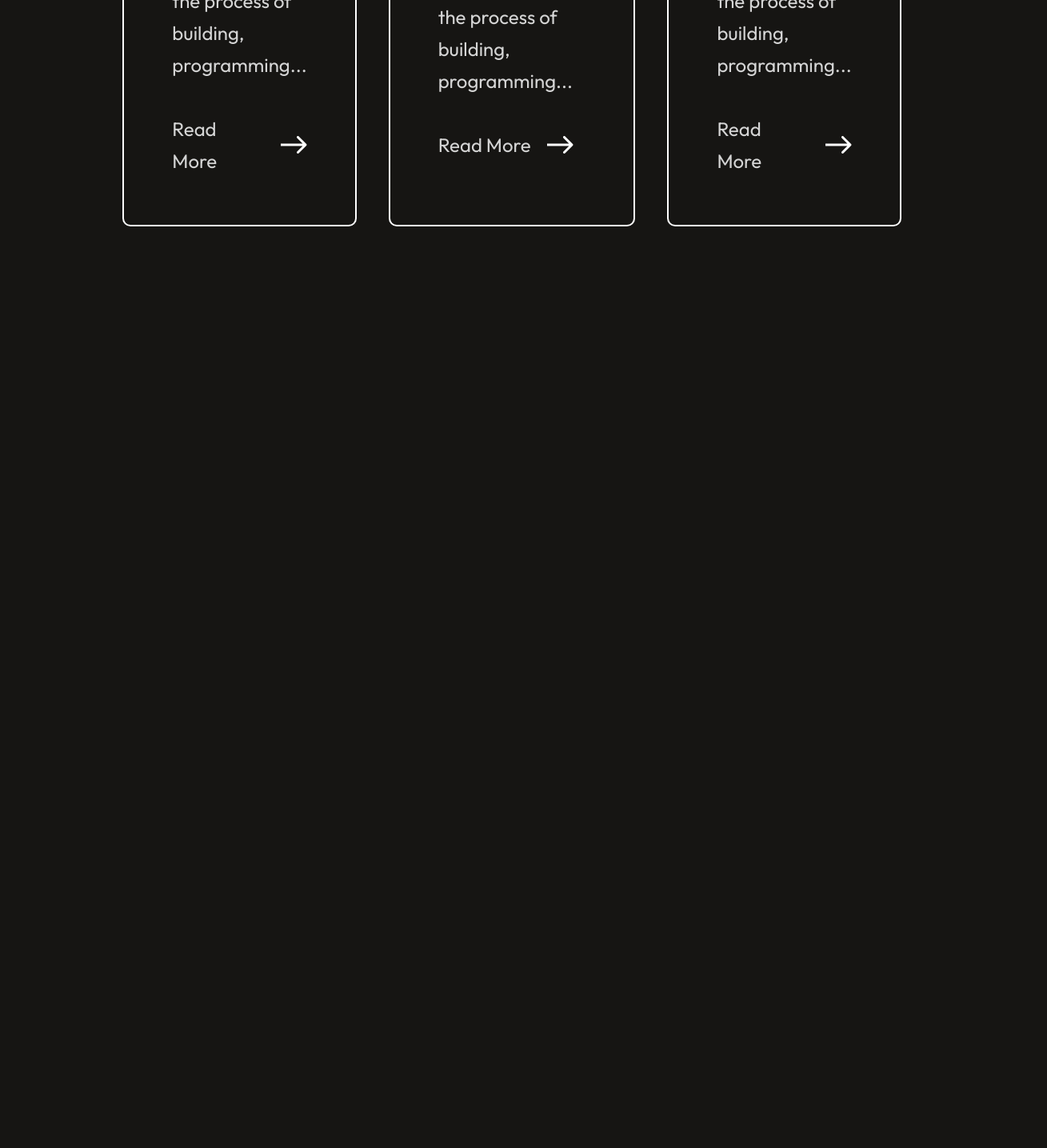
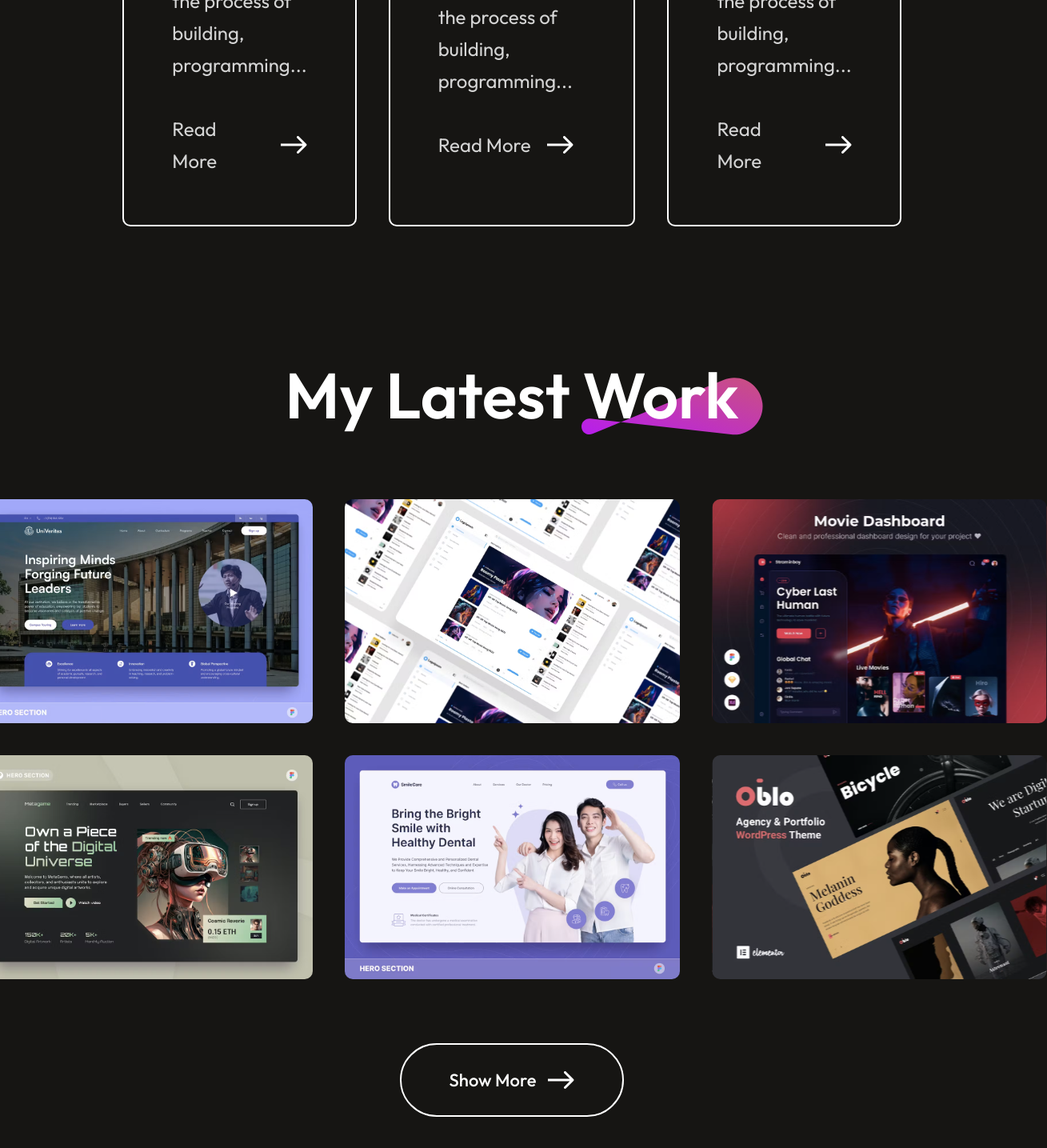
Before and after one commit to rahul-360/Portfolio, a React (Vite) app: page / in a window 1280 px wide. Shown: the part 3751-5186 px from the top of the page at 80% size, 1309 px wide, since content can reach past the window. Before the commit the page ends 4114 px from the top, so only its background shows below. Built offline with nearby package versions, Linux system fonts and the light colour scheme.

Commit message:
MyWork feature are added

```diff
--- a/src/App.jsx
+++ b/src/App.jsx
@@ -3,6 +3,7 @@
 import Hero from './Components/Hero/Hero'
 import About from './Components/About/About'
 import Services from './Components/Services/Services'
+import MyWork from './Components/MyWork/MyWork'
 const App = () => {
   return (
     <div>
@@ -10,6 +11,7 @@
       <Hero />
       <About />
       <Services/>
+      <MyWork/>
     </div>
   )
 }
--- /dev/null
+++ b/src/Components/MyWork/MyWork.css
@@ -0,0 +1,64 @@
+.mywork {
+    display: flex;
+    flex-direction: column;
+    align-items: center;
+    justify-content: center;
+    gap: 80px;
+    margin: 80px 170px;
+}
+
+.mywork-title {
+    position: relative;
+}
+
+.mywork-title h1 {
+    padding: 0px 30px;
+    font-size: 80px;
+    font-weight: 600;
+}
+
+.mywork-title img {
+    position: absolute;
+    bottom: 0px;
+    right: 0px;
+    z-index: -1;
+}
+
+.mywork-container {
+    display: grid;
+    grid-template-columns: 1fr 1fr 1fr;
+    gap: 40px;
+}
+
+.mywork-container img {
+    box-sizing: border-box;
+    width: 419px;
+    height: 280px;
+    transition: 0.3s;
+    cursor: pointer;
+}
+
+.mywork-container img:hover {
+    transform: scale(1.05);
+    transition: 0.3s;
+    border-radius: 10px;
+    border: 4px solid #ff00ff;
+}
+
+.mywork-showmore {
+    display: flex;
+    gap: 15px;
+    border-radius: 50px;
+    border: 2px solid white;
+    padding: 30px 60px;
+    font-size: 22px;
+    font-weight: 500;
+    margin-bottom: 80px;
+    transition: 0.6S;
+    cursor: pointer;
+}
+.mywork-showmore:hover{
+gap: 30px;
+transition: 0.6s;
+border-color: #ff00ff;
+}
--- /dev/null
+++ b/src/Components/MyWork/MyWork.jsx
@@ -0,0 +1,28 @@
+import React from 'react'
+import './MyWork.css'
+import theme_pattern from '../../assets/theme_pattern.svg'
+import mywork_data from '../../assets/mywork_data'
+import arrow_icon from '../../assets/arrow_icon.svg'
+const MyWork = () => {
+    return (
+        <div className='mywork'>
+            <div className="mywork-title">
+                <h1>My Latest Work</h1>
+                <img src={theme_pattern} alt="" />
+            </div>
+            <div className="mywork-container">
+                {
+                    mywork_data.map((work, index) => {
+                        return <img key={index} src={work.w_img} alt="" />
+                    })
+                }
+            </div>
+            <div className="mywork-showmore">
+                <p>Show More</p>
+                <img src={arrow_icon} alt="" />
+            </div>
+        </div>
+    )
+}
+
+export default MyWork
```
